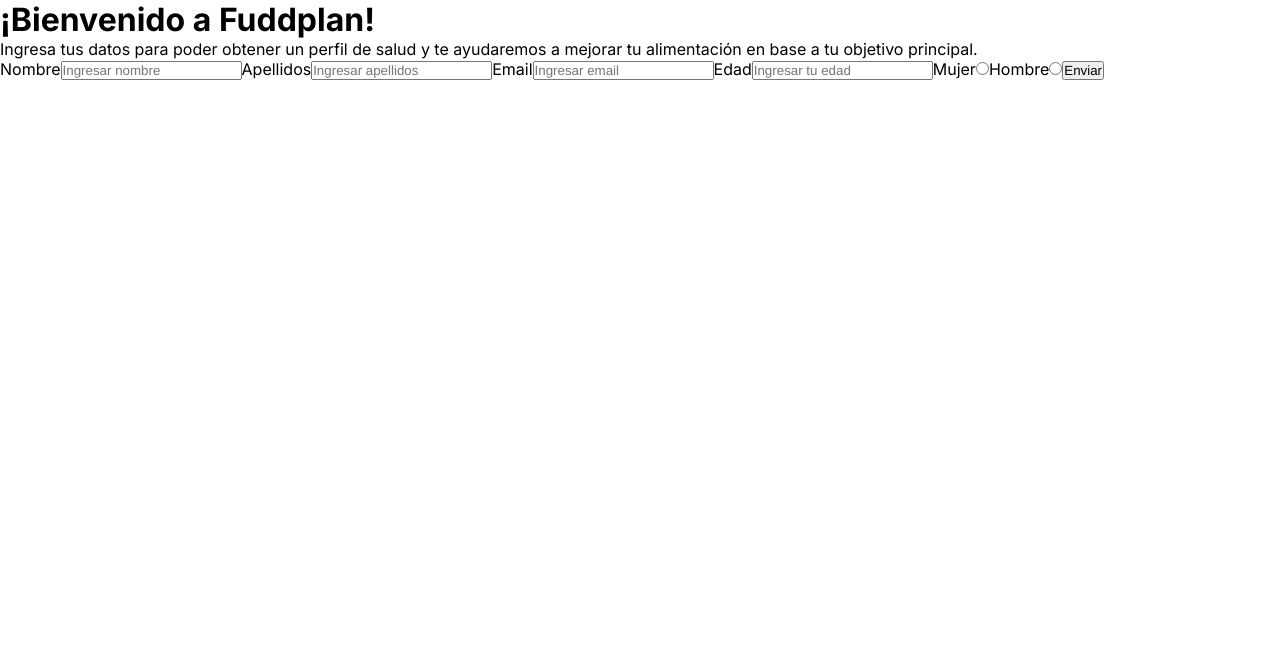
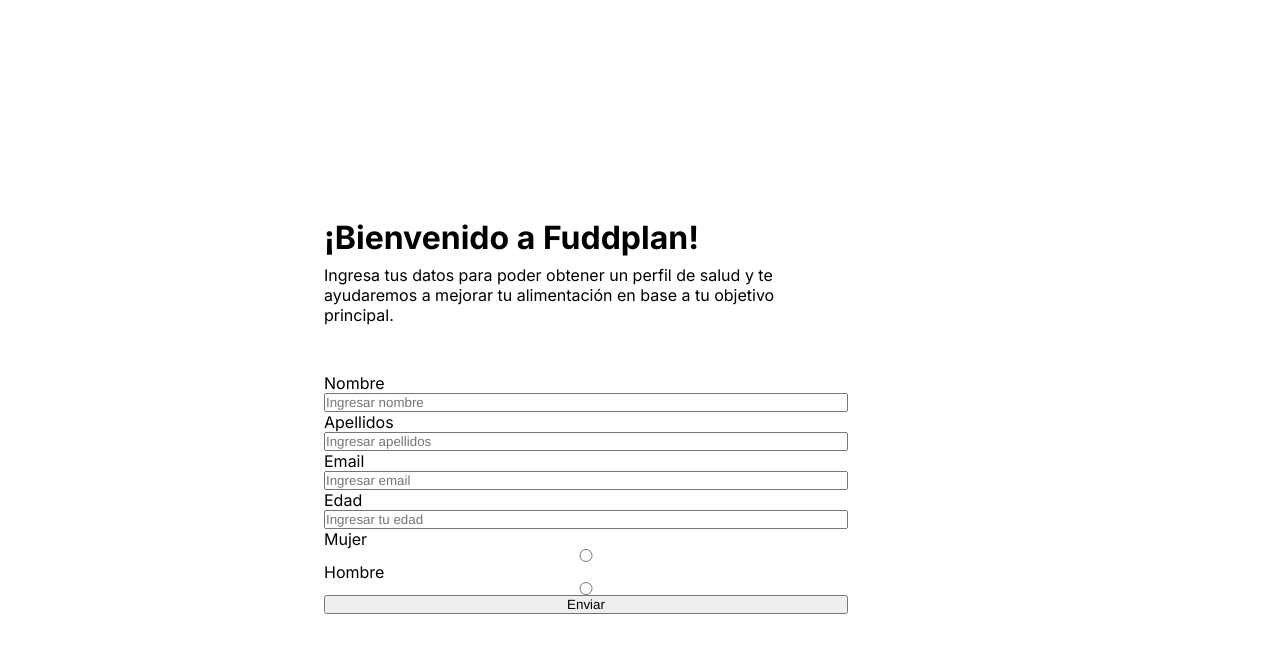
Before and after one commit to roddsolis/fuddplan, a Next.js app: page /step-1 in a window 1280 px wide. Shown: the top 652 px of the page. Built offline with nearby package versions, Linux system fonts and the light colour scheme.

Commit message:
se agregaron estilos para cada paso

```diff
--- a/src/app/step-1/page.js
+++ b/src/app/step-1/page.js
@@ -2,6 +2,7 @@
 import React, { useState } from "react";
 import { useRouter } from "next/navigation";
 import useUserStore from "../useUserStore";
+import styles from "@/css/datosPersonales.module.css";
 
 const DatosPersonales = () => {
   const [nombre, setNombre] = useState("");
@@ -48,38 +49,40 @@
   };
 
   return (
-    <>
-      <h1>¡Bienvenido a Fuddplan!</h1>
-      <p>Ingresa tus datos para poder obtener un perfil de salud y te ayudaremos a mejorar tu alimentación en base a tu objetivo principal.</p>
-      <form onSubmit={enviarDatos}>
-        <label htmlFor="nombre">
+    <div className={styles.mainContainer}>
+      <div className={styles.textContainer}>
+        <h1>¡Bienvenido a Fuddplan!</h1>
+        <p>Ingresa tus datos para poder obtener un perfil de salud y te ayudaremos a mejorar tu alimentación en base a tu objetivo principal.</p>
+      </div>
+      <form onSubmit={enviarDatos} className={styles.formContainer}>
+        <label htmlFor="nombre" className={styles.textFieldContainer}>
           Nombre
           <input type="text" placeholder="Ingresar nombre" name="nombre" id="nombre" value={nombre} onChange={(e) => setNombre(e.target.value)} />
         </label>
-        <label htmlFor="apellidos">
+        <label htmlFor="apellidos" className={styles.textFieldContainer}>
           Apellidos
           <input type="text" placeholder="Ingresar apellidos" name="apellidos" id="apellidos" value={apellidos} onChange={(e) => setApellidos(e.target.value)} />
         </label>
-        <label htmlFor="email">
+        <label htmlFor="email" className={styles.textFieldContainer}>
           Email
           <input type="email" placeholder="Ingresar email" name="email" id="email" value={email} onChange={(e) => setEmail(e.target.value)} />
         </label>
-        <label htmlFor="edad">
+        <label htmlFor="edad" className={styles.textFieldContainer}>
           Edad
           <input type="number" placeholder="Ingresar tu edad" name="edad" id="edad" value={edad} onChange={(e) => setEdad(e.target.value)} />
         </label>
-        <label htmlFor="mujer">
+        <label htmlFor="mujer" className={styles.textFieldContainer}>
           Mujer
           <input type="radio" name="sexo" id="mujer" value="mujer" onChange={handleOptionChange} checked={sexo === "mujer"} />
         </label>
-        <label htmlFor="hombre">
+        <label htmlFor="hombre" className={styles.textFieldContainer}>
           Hombre
           <input type="radio" name="sexo" id="hombre" value="hombre" onChange={handleOptionChange} checked={sexo === "hombre"} />
         </label>
 
         <button type="submit">Enviar</button>
       </form>
-    </>
+    </div>
   );
 };
 
--- /dev/null
+++ b/src/css/datosPersonales.module.css
@@ -0,0 +1,34 @@
+.mainContainer {
+  /* background-color: aqua; */
+  height: 100vh;
+  display: grid;
+  gap: 1em;
+  grid-template-columns: repeat(12, 1fr);
+  grid-template-rows: repeat(4, 1fr);
+}
+
+.textContainer {
+  /* background-color: bisque; */
+  grid-column: 4 / 9;
+  grid-row: 2;
+  display: flex;
+  flex-direction: column;
+  justify-content: center;
+  gap: 0.5em;
+}
+
+.formContainer {
+  /* background-color: blue; */
+  grid-column: 4 / 9;
+  grid-row: 3;
+  display: flex;
+  flex-direction: column;
+  align-items: stretch;
+  justify-content: center;
+}
+
+.textFieldContainer {
+  /* background-color: blueviolet; */
+  display: flex;
+  flex-direction: column;
+}
```
